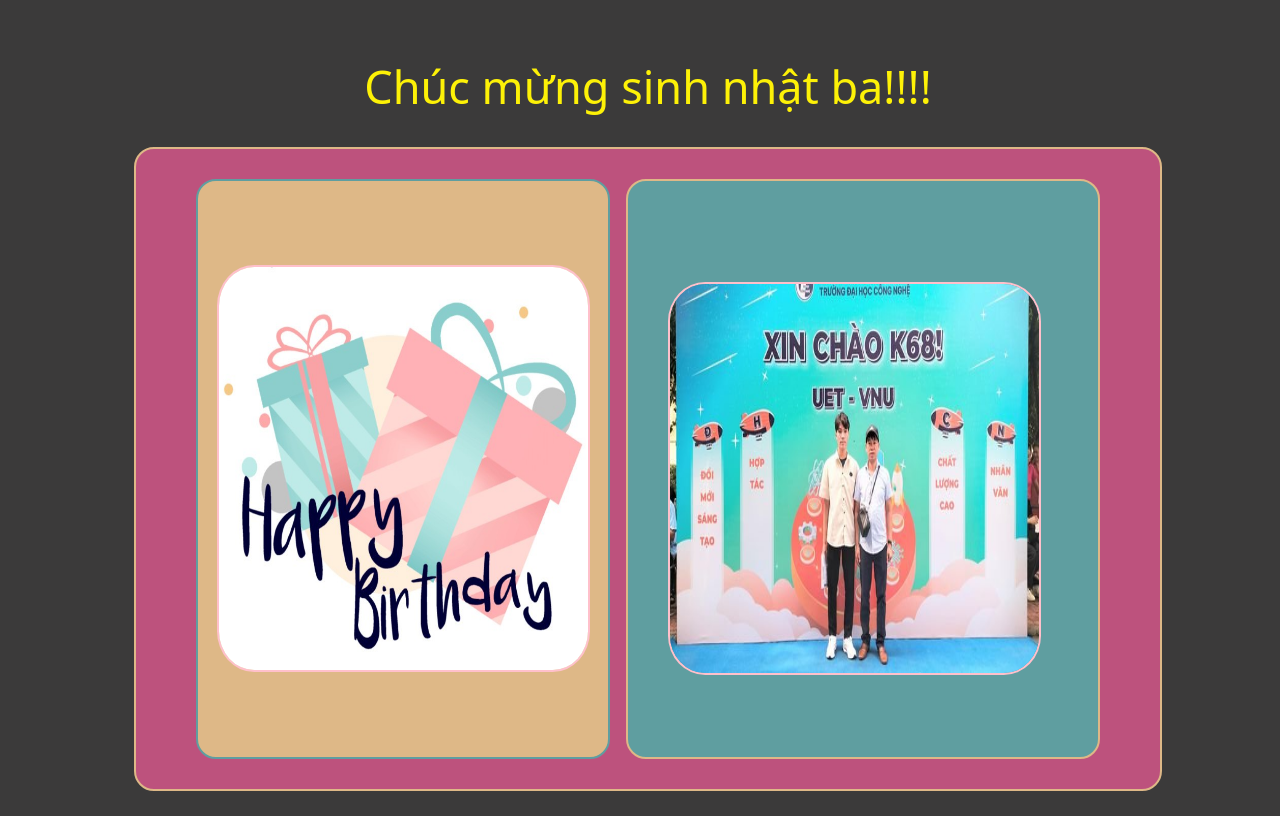
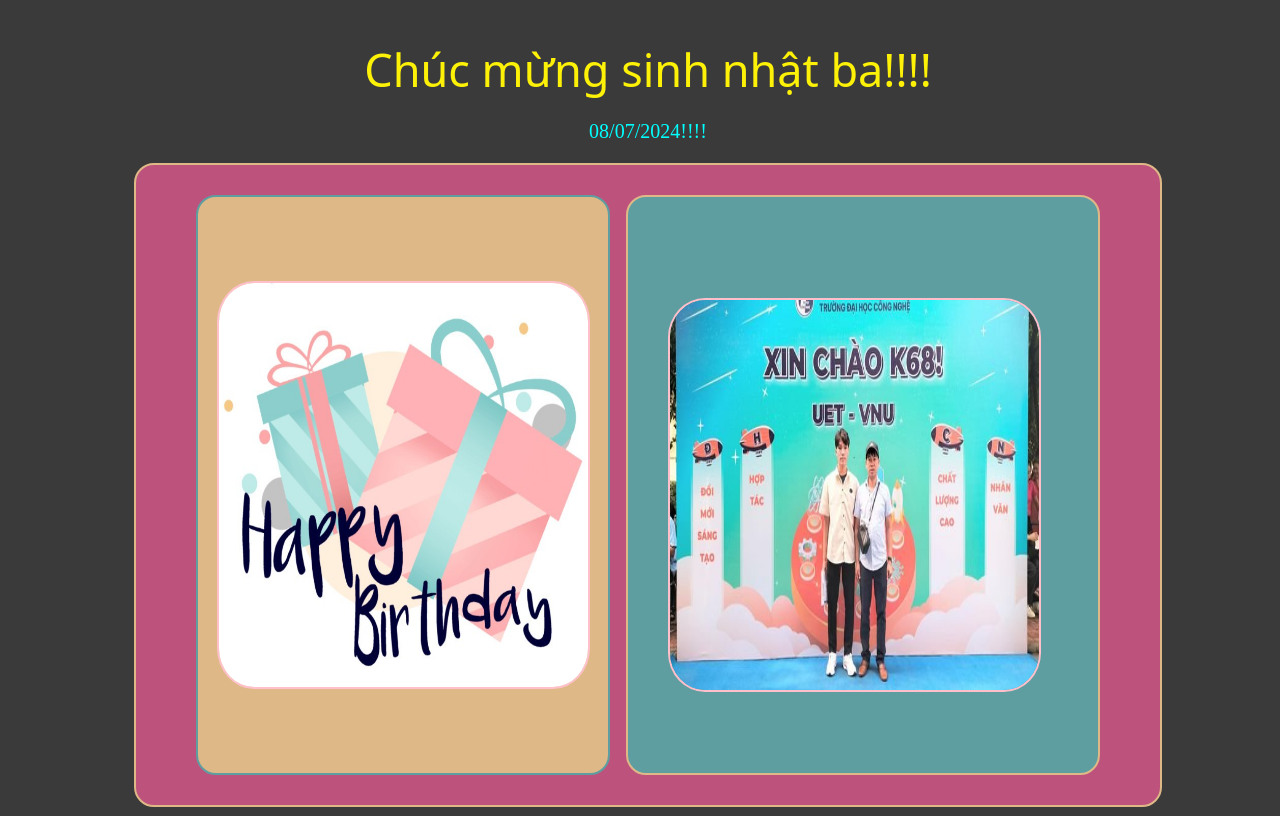
Before and after one commit to nguyen2005duy/Happy-birthday, a plain HTML site: page index.html in a window 1280 px wide. Drawn offline with Linux system fonts and the light colour scheme; a web font is replaced by a local one.

Commit message:
Add files via upload

```diff
--- a/index.html
+++ b/index.html
@@ -144,6 +144,7 @@
   color:rgb(253, 241, 7);
   font-style: normal;
   font-size: 45px;
+  margin-bottom :0px;
 }
 
     </style>
@@ -151,6 +152,7 @@
 </head>
 <body>
     <h1 class = "happy-monkey-regular"> Chúc mừng sinh nhật ba!!!! </h1>
+    <p style = "color:aqua; font-size:20px">08/07/2024!!!!</p>
     <div id="container">
 
         <div class="comment">
```
